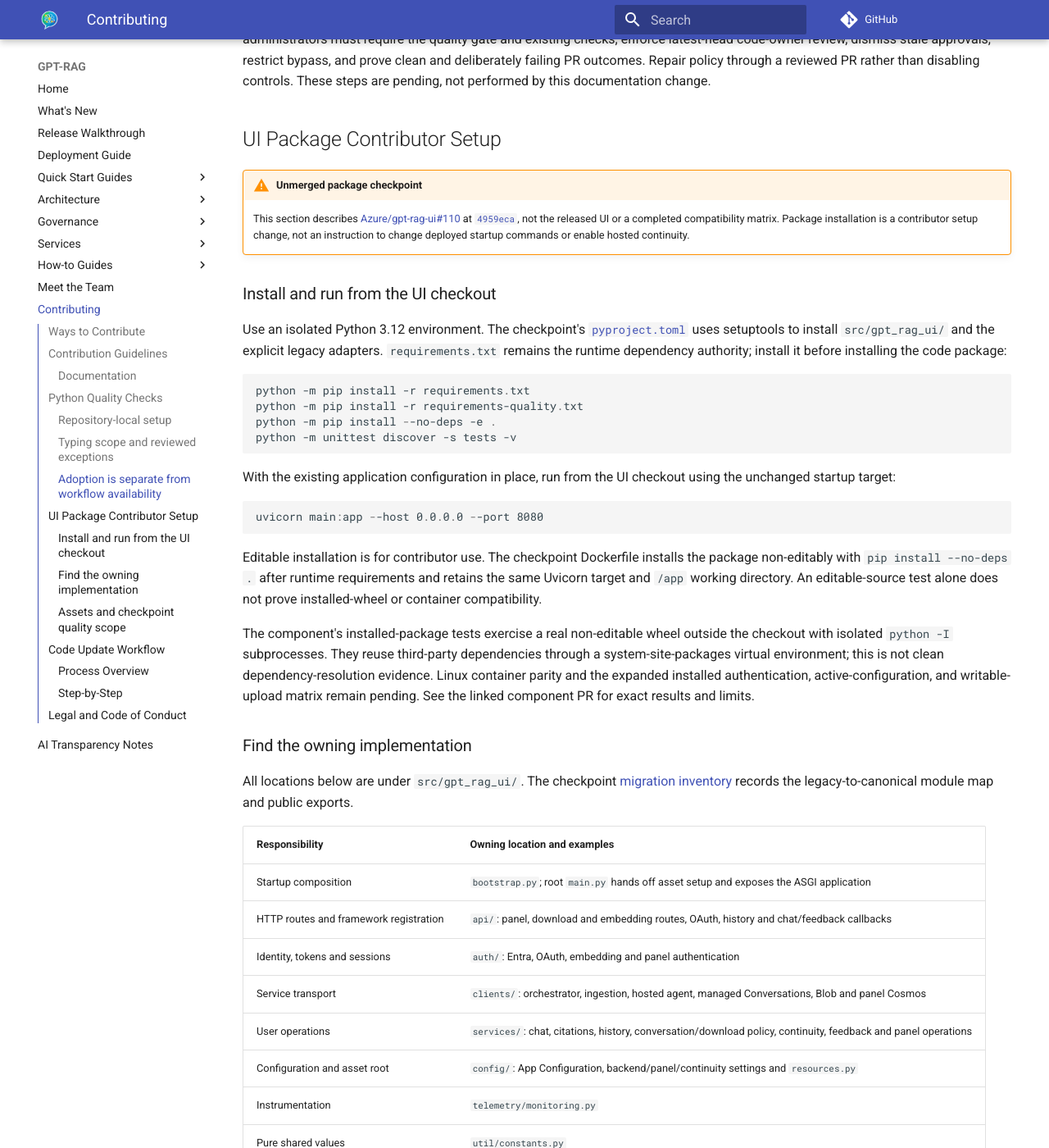
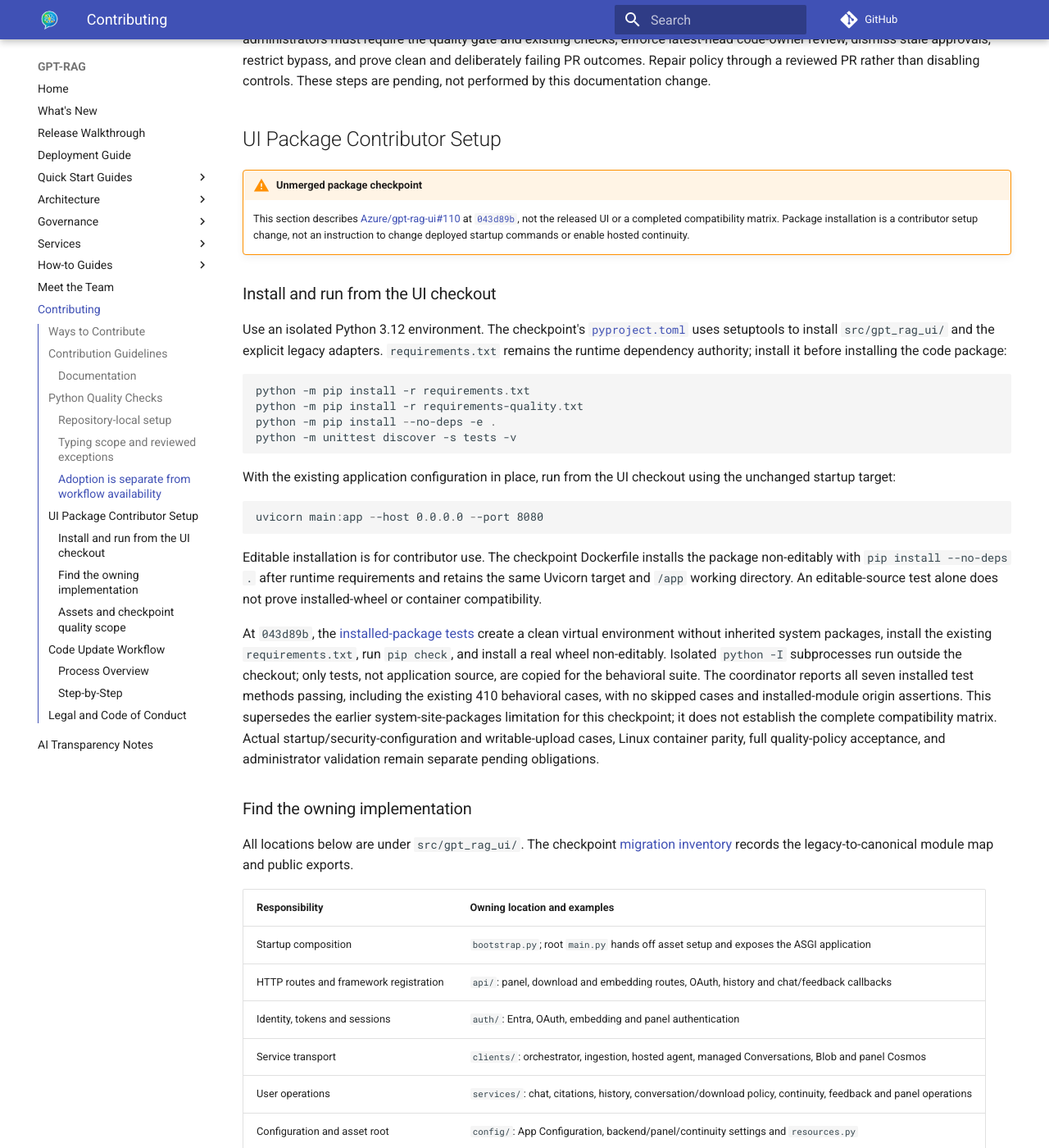
Before and after one commit to Azure/GPT-RAG, an MkDocs documentation site: the page built from docs/contributing.md, in a window 1280 px wide and 1400 px high, scrolled down 3920 px. Shown: the whole window at 82% size. Built offline with MkDocs 1.6.1 and Material for MkDocs 9.7.7, drawn with Linux system fonts in a browser that asks for light colours; comment, search, counter and statistics services are not loaded; some of the changed text lies outside the part shown.

Commit message:
docs: reconcile clean UI wheel checkpoint evidence
Pin UI guidance to 043d89b and record clean runtime dependency installation, pip check and installed behavioral coverage. Preserve backend refs, contributor commands and pending runtime/container/quality/administrator acceptance.

Co-authored-by: Copilot App <223556219+Copilot@users.noreply.github.com>

````diff
--- a/docs/contributing.md
+++ b/docs/contributing.md
@@ -73,8 +73,8 @@ assessment when their supported behavior is preserved.
     All three checkpoints still fail lint, broad-handler, and bootstrap
     policy checks. Their passing tests and typing/architecture results do not
     establish a green quality gate or required-check activation.
-    The UI's clean-dependency installation, Linux container, and expanded
-    installed compatibility evidence are still pending.
+    The UI's Linux container parity and remaining actual startup,
+    writable-upload, and installed compatibility cases are still pending.
 
 ### Repository-local setup
 
@@ -90,7 +90,7 @@ not additions to runtime images.
 | --- | --- |
 | [Azure/gpt-rag-orchestrator#346](https://github.com/Azure/gpt-rag-orchestrator/pull/346), `ef649ee` | [AGENTS.md](https://github.com/Azure/gpt-rag-orchestrator/blob/ef649eeab6144156b4c90c4422d62f229454dedc/AGENTS.md#python-quality-policy-bootstrap-under-review) |
 | [Azure/gpt-rag-ingestion#296](https://github.com/Azure/gpt-rag-ingestion/pull/296), `bbe5292` | [Python quality guide](https://github.com/Azure/gpt-rag-ingestion/blob/bbe52923dbaf2b8ce4f6f371e492ad32ae7ffe45/docs/python-quality.md) |
-| [Azure/gpt-rag-ui#110](https://github.com/Azure/gpt-rag-ui/pull/110), `4959eca` | [Python development guide](https://github.com/Azure/gpt-rag-ui/blob/4959ecaf04ea94ce0d35837c73b43ea3884c5be8/docs/python-development.md) |
+| [Azure/gpt-rag-ui#110](https://github.com/Azure/gpt-rag-ui/pull/110), `043d89b` | [Python development guide](https://github.com/Azure/gpt-rag-ui/blob/043d89b87bd2504a9df1429df35c4ed05b4c2d60/docs/python-development.md) |
 
 Fetch the PR's actual target before running checks. In the examples, replace
 `<fetched-protected-target-sha>` with that target commit, not the candidate
@@ -185,7 +185,7 @@ documentation change.
 
 !!! warning "Unmerged package checkpoint"
     This section describes [Azure/gpt-rag-ui#110](https://github.com/Azure/gpt-rag-ui/pull/110)
-    at [`4959eca`](https://github.com/Azure/gpt-rag-ui/commit/4959ecaf04ea94ce0d35837c73b43ea3884c5be8),
+    at [`043d89b`](https://github.com/Azure/gpt-rag-ui/commit/043d89b87bd2504a9df1429df35c4ed05b4c2d60),
     not the released UI or a completed compatibility matrix. Package
     installation is a contributor setup change, not an instruction to change
     deployed startup commands or enable hosted continuity.
@@ -193,7 +193,7 @@ documentation change.
 ### Install and run from the UI checkout
 
 Use an isolated Python 3.12 environment. The checkpoint's
-[`pyproject.toml`](https://github.com/Azure/gpt-rag-ui/blob/4959ecaf04ea94ce0d35837c73b43ea3884c5be8/pyproject.toml)
+[`pyproject.toml`](https://github.com/Azure/gpt-rag-ui/blob/043d89b87bd2504a9df1429df35c4ed05b4c2d60/pyproject.toml)
 uses setuptools to install `src/gpt_rag_ui/` and the explicit legacy adapters.
 `requirements.txt` remains the runtime dependency authority; install it before
 installing the code package:
@@ -218,17 +218,24 @@ requirements and retains the same Uvicorn target and `/app` working directory.
 An editable-source test alone does not prove installed-wheel or container
 compatibility.
 
-The component's installed-package tests exercise a real non-editable wheel
-outside the checkout with isolated `python -I` subprocesses. They reuse
-third-party dependencies through a system-site-packages virtual environment;
-this is not clean dependency-resolution evidence. Linux container parity and
-the expanded installed authentication, active-configuration, and writable-upload
-matrix remain pending. See the linked component PR for exact results and limits.
+At `043d89b`, the
+[installed-package tests](https://github.com/Azure/gpt-rag-ui/blob/043d89b87bd2504a9df1429df35c4ed05b4c2d60/tests/test_installed_package.py)
+create a clean virtual environment without inherited system packages, install
+the existing `requirements.txt`, run `pip check`, and install a real wheel
+non-editably. Isolated `python -I` subprocesses run outside the checkout;
+only tests, not application source, are copied for the behavioral suite.
+The coordinator reports all seven installed test methods passing, including
+the existing 410 behavioral cases, with no skipped cases and installed-module
+origin assertions. This supersedes the earlier system-site-packages limitation
+for this checkpoint; it does not establish the complete compatibility matrix.
+Actual startup/security-configuration and writable-upload cases, Linux
+container parity, full quality-policy acceptance, and administrator validation
+remain separate pending obligations.
 
 ### Find the owning implementation
 
 All locations below are under `src/gpt_rag_ui/`. The checkpoint
-[migration inventory](https://github.com/Azure/gpt-rag-ui/blob/4959ecaf04ea94ce0d35837c73b43ea3884c5be8/.quality/migration.json)
+[migration inventory](https://github.com/Azure/gpt-rag-ui/blob/043d89b87bd2504a9df1429df35c4ed05b4c2d60/.quality/migration.json)
 records the legacy-to-canonical module map and public exports.
 
 | Responsibility | Owning location and examples |
@@ -253,7 +260,7 @@ modifications or `sys.modules` proxies.
 
 Code installation does not replace the staged application assets: `public/`,
 `.chainlit/`, `chainlit.config.yaml`, `chainlit.md`, and `VERSION`.
-[`config/resources.py`](https://github.com/Azure/gpt-rag-ui/blob/4959ecaf04ea94ce0d35837c73b43ea3884c5be8/src/gpt_rag_ui/config/resources.py)
+[`config/resources.py`](https://github.com/Azure/gpt-rag-ui/blob/043d89b87bd2504a9df1429df35c4ed05b4c2d60/src/gpt_rag_ui/config/resources.py)
 resolves the existing `CHAINLIT_APP_ROOT` first, then the source adapter
 directory when it contains `chainlit.config.yaml`, otherwise the working
 directory. Set the asset root before startup when using installed code from
@@ -268,7 +275,7 @@ $Base = "<fetched-protected-target-sha>"
 python .github\scripts\check-quality.py --check all --base-ref $Base --report .artifacts\quality.json
 ```
 
-The [UI typing scope](https://github.com/Azure/gpt-rag-ui/blob/4959ecaf04ea94ce0d35837c73b43ea3884c5be8/.quality/typing-scope.json)
+The [UI typing scope](https://github.com/Azure/gpt-rag-ui/blob/043d89b87bd2504a9df1429df35c4ed05b4c2d60/.quality/typing-scope.json)
 retains the stable IDs for `chat_backend`, `panel_config`, and
 `hosted_continuity_config` at their new `config/` locations and includes newly
 introduced package modules and legacy adapters. Consult that complete
````
